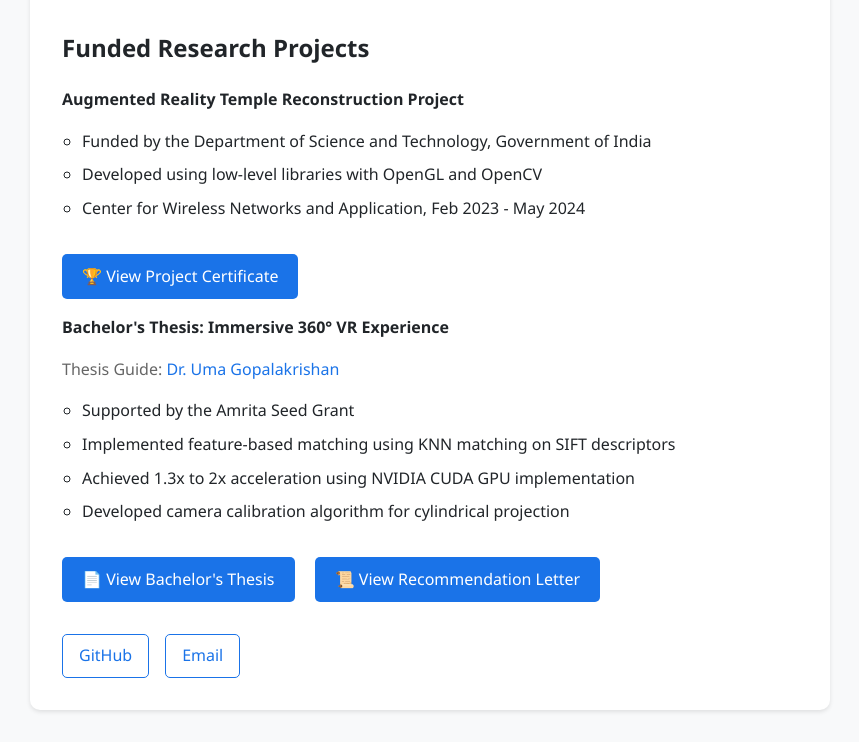
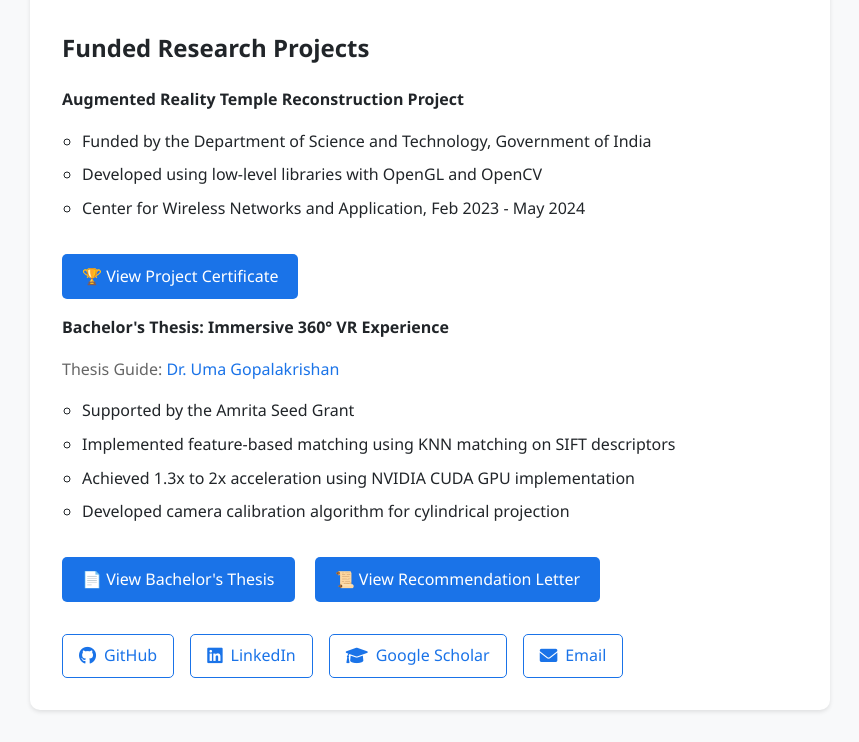
Before and after one commit to Karthik-PM/Karthik-PM.github.io, a plain HTML site: page index.html in a window 1280 px wide. Shown: the part 1093-1835 px from the top of the page, without its empty margins (210-1069 px from the left). Drawn offline with Linux system fonts and the light colour scheme.

Commit message:
Add LinkedIn profile and reorder social links

```diff
--- a/index.html
+++ b/index.html
@@ -3,7 +3,8 @@
 <head>
     <meta charset="UTF-8">
     <meta name="viewport" content="width=device-width, initial-scale=1.0">
-    <title>Karthik - Student at Universität Siegen</title>
+    <title>Karthik Palliyan Manakadavath - Visual Computing at Universität Siegen</title>
+    <link rel="stylesheet" href="https://cdnjs.cloudflare.com/ajax/libs/font-awesome/6.0.0/css/all.min.css">
     <style>
         body {
             font-family: 'Segoe UI', system-ui, -apple-system, sans-serif;
@@ -40,6 +41,7 @@
             display: flex;
             gap: 1rem;
             margin-top: 2rem;
+            flex-wrap: wrap;
         }
         .social-links a {
             color: #1a73e8;
@@ -48,10 +50,16 @@
             border: 1px solid #1a73e8;
             border-radius: 5px;
             transition: all 0.3s ease;
+            display: flex;
+            align-items: center;
+            gap: 0.5rem;
         }
         .social-links a:hover {
             background-color: #1a73e8;
             color: white;
+        }
+        .social-links a i {
+            font-size: 1.1em;
         }
         ul {
             padding-left: 20px;
@@ -83,7 +91,7 @@
 <body>
     <div class="container">
         <img src="https://media.licdn.com/dms/image/v2/D5603AQE-cGeKtk8_vA/profile-displayphoto-crop_800_800/B56ZmvwY7_G4AI-/0/1759590322588?e=1764201600&v=beta&t=1fMghv8SsecoaIJlvonQkztD8eQdusa48tSCSdB5o_4" alt="Karthik's Profile Picture" class="profile-img">
-        <h1>Karthik</h1>
+        <h1>Karthik Palliyan Manakadavath</h1>
 
         <div class="bio-info">
             <h2>About Me</h2>
@@ -141,8 +149,10 @@
         </div>
 
         <div class="social-links">
-            <a href="https://github.com/Karthik-PM" target="_blank">GitHub</a>
-            <a href="mailto:karthikpm52@gmail.com">Email</a>
+            <a href="https://github.com/Karthik-PM" target="_blank"><i class="fab fa-github"></i> GitHub</a>
+            <a href="https://www.linkedin.com/in/karthikpm5/" target="_blank"><i class="fab fa-linkedin"></i> LinkedIn</a>
+            <a href="https://scholar.google.com/citations?user=xjUt4U8AAAAJ&hl=en" target="_blank"><i class="fas fa-graduation-cap"></i> Google Scholar</a>
+            <a href="mailto:karthikpm52@gmail.com"><i class="fas fa-envelope"></i> Email</a>
         </div>
     </div>
 </body>
```
